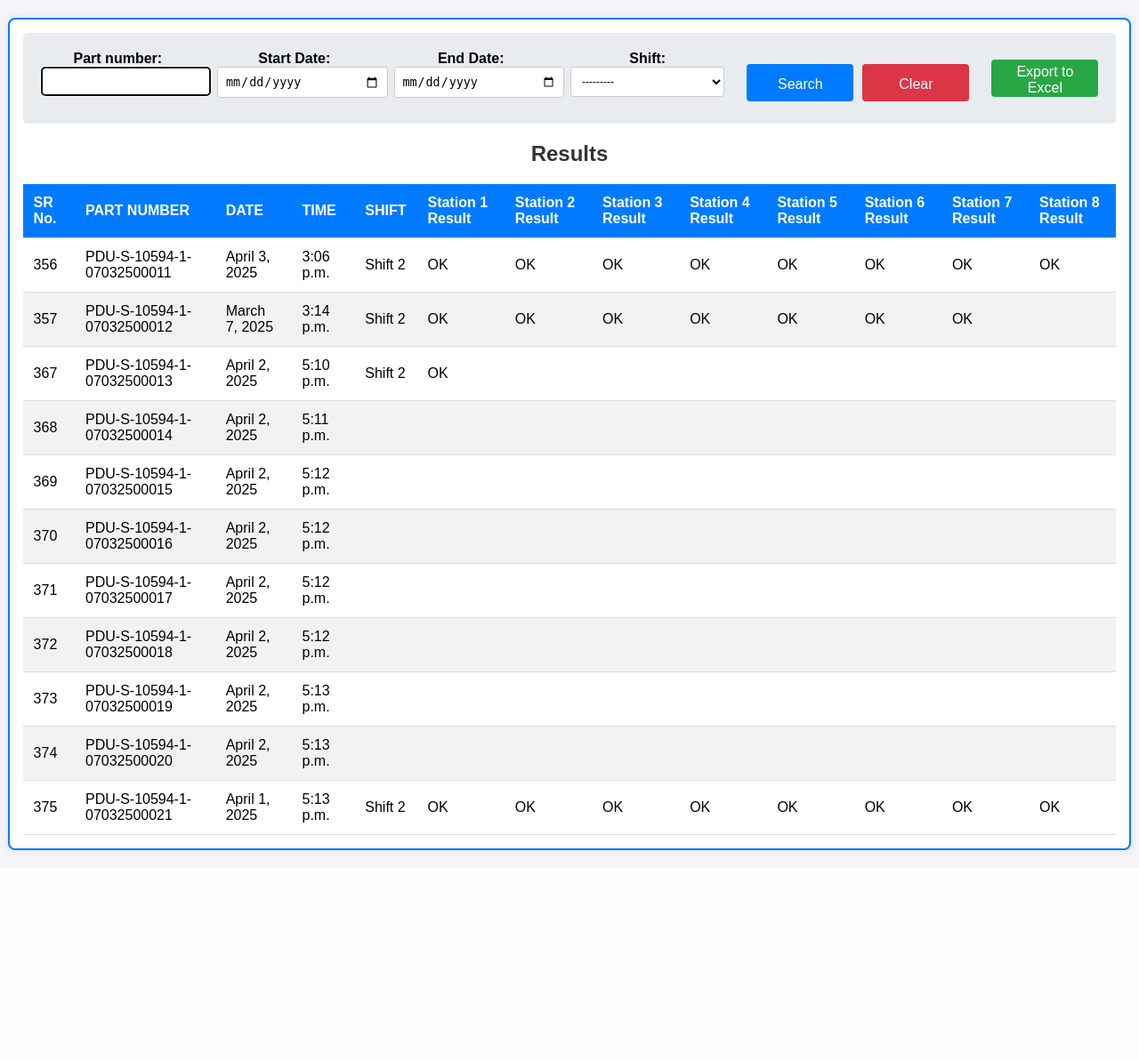
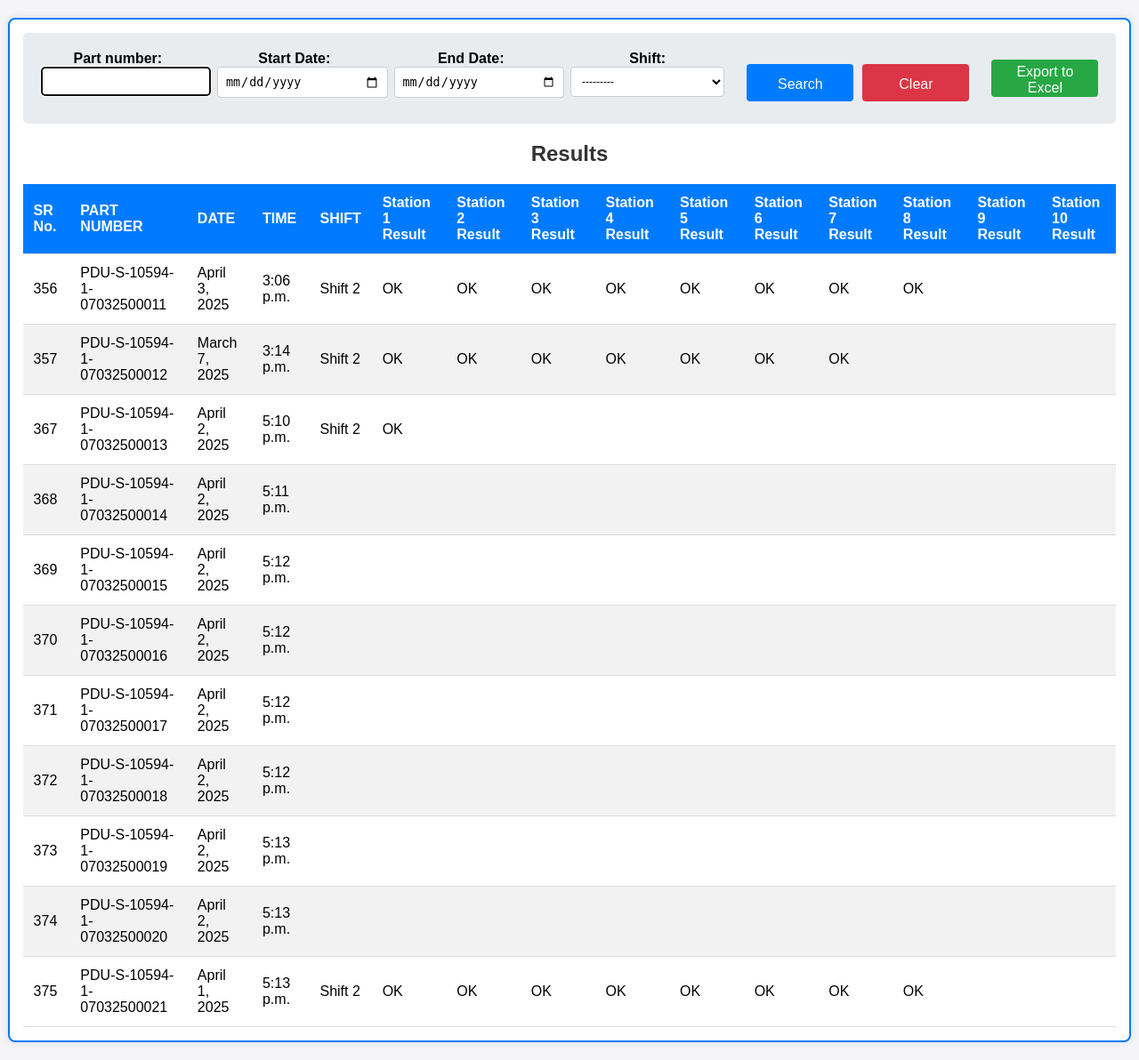
Before and after one commit to Rahul-1111/Traceability_Jamdade, a Django app: page /search/ in a window 1280 px wide. Shown: the part 82-1274 px from the top of the page at 89% size. Before the commit the page ends 1044 px from the top, so only its background shows below. Run offline with Django 5.2, Linux system fonts and the light colour scheme; data comes from the database, SQL or seed files in the repository; both versions use the stored data as it was after the commit.

Commit message:
add st 9 & 10

```diff
--- a/track/models.py
+++ b/track/models.py
@@ -6,14 +6,26 @@ class TraceabilityData(models.Model):
     date = models.DateField()  # Date of entry
     time = models.TimeField()  # Time of entry
     shift = models.CharField(max_length=10, null=True, blank=True)  # Shift (e.g., A, B, C)
+    st1_time = models.TimeField(null=True, blank=True)
     st1_result = models.CharField(max_length=10, null=True, blank=True)  # Station 1 Result
+    st2_time = models.TimeField(null=True, blank=True)
     st2_result = models.CharField(max_length=10, null=True, blank=True)  # Station 2 Result
+    st3_time = models.TimeField(null=True, blank=True)
     st3_result = models.CharField(max_length=10, null=True, blank=True)  # Station 3 Result
+    st4_time = models.TimeField(null=True, blank=True)
     st4_result = models.CharField(max_length=10, null=True, blank=True)  # Station 4 Result
+    st5_time = models.TimeField(null=True, blank=True)
     st5_result = models.CharField(max_length=10, null=True, blank=True)  # Station 5 Result
+    st6_time = models.TimeField(null=True, blank=True)
     st6_result = models.CharField(max_length=10, null=True, blank=True)  # Station 6 Result
+    st7_time = models.TimeField(null=True, blank=True)
     st7_result = models.CharField(max_length=10, null=True, blank=True)  # Station 7 Result
+    st8_time = models.TimeField(null=True, blank=True)
     st8_result = models.CharField(max_length=10, null=True, blank=True)  # Station 8 Result
+    st9_time = models.TimeField(null=True, blank=True)
+    st9_result = models.CharField(max_length=10, null=True, blank=True)  # Station 7 Result
+    st10_time = models.TimeField(null=True, blank=True)
+    st10_result = models.CharField(max_length=10, null=True, blank=True)  # Station 8 Result
 
     def __str__(self):
         return f"{self.sr_no} - {self.part_number}"
--- a/track/plc_utils.py
+++ b/track/plc_utils.py
@@ -156,6 +156,7 @@ def process_station(station):
                 continue
 
             setattr(obj, f"{station}_result", result_value)
+            setattr(obj, f"{station}_time", datetime.now().time())  # ✅ Save the current time for the station
             obj.save()
             logger.info(f"✅ {station}: Updated DB with result '{result_value}'")
 
--- a/track/templates/track/combined_page.html
+++ b/track/templates/track/combined_page.html
@@ -196,6 +196,8 @@
                         <th>Station 6 Result</th>
                         <th>Station 7 Result</th>
                         <th>Station 8 Result</th>
+                        <th>Station 9 Result</th>
+                        <th>Station 10 Result</th>
                     </tr>
                 </thead>
                 <tbody id="torque-table-body">
@@ -235,6 +237,8 @@
                                 <td>${row.st6_result ?? ''}</td>
                                 <td>${row.st7_result ?? ''}</td>
                                 <td>${row.st8_result ?? ''}</td>
+                                <td>${row.st9_result ?? ''}</td>
+                                <td>${row.st10_result ?? ''}</td>
                             </tr>
                         `;
                         tableBody.innerHTML += tableRow;
--- a/track/templates/track/search_parts.html
+++ b/track/templates/track/search_parts.html
@@ -205,6 +205,8 @@
                     <th>Station 6 Result</th>
                     <th>Station 7 Result</th>
                     <th>Station 8 Result</th>
+                    <th>Station 9 Result</th>
+                    <th>Station 10 Result</th>
                 </tr>
             </thead>
             <tbody>
@@ -223,6 +225,8 @@
                         <td>{{ data.st6_result|default_if_none:"" }}</td>
                         <td>{{ data.st7_result|default_if_none:"" }}</td>
                         <td>{{ data.st8_result|default_if_none:"" }}</td>
+                        <td>{{ data.st9_result|default_if_none:"" }}</td>
+                        <td>{{ data.st10_result|default_if_none:"" }}</td>
                     </tr>
                 {% empty %}
                     <tr>
--- a/track/views.py
+++ b/track/views.py
@@ -109,13 +109,15 @@ def fetch_torque_data(request):
             Q(st3_result="NOT OK") | Q(st4_result="NOT OK") |
             Q(st5_result="NOT OK") | Q(st6_result="NOT OK") |
             Q(st7_result="NOT OK") | Q(st8_result="NOT OK") |
+            Q(st9_result="NOT OK") | Q(st10_result="NOT OK") |
             Q(st1_result__isnull=True) | Q(st2_result__isnull=True) |
             Q(st3_result__isnull=True) | Q(st4_result__isnull=True) |
             Q(st5_result__isnull=True) | Q(st6_result__isnull=True) |
             Q(st7_result__isnull=True) | Q(st8_result__isnull=True) |
+            Q(st9_result__isnull=True) | Q(st10_result__isnull=True) |
             Q(st1_result="") | Q(st2_result="") | Q(st3_result="") |
             Q(st4_result="") | Q(st5_result="") | Q(st6_result="") |
-            Q(st7_result="") | Q(st8_result="")
+            Q(st7_result="") | Q(st8_result="") | Q(st9_result="") | Q(st10_result="")
         )
 
         # Retrieve the latest 10 records, ordered by date and time in descending order
@@ -138,6 +140,8 @@ def fetch_torque_data(request):
                 "st6_result": item.st6_result,
                 "st7_result": item.st7_result,
                 "st8_result": item.st8_result,
+                "st9_result": item.st9_result,
+                "st10_result": item.st10_result,
             }
             for item in combined_data
         ]
@@ -159,7 +163,7 @@ def export_parts_to_excel(request):
     # Convert queryset to DataFrame
     data = trace_filter.qs.values(
         'sr_no', 'part_number', 'date', 'time', 'shift',
-        'st1_result', 'st2_result', 'st3_result', 'st4_result', 'st5_result'
+        'st1_result', 'st2_result', 'st3_result', 'st4_result', 'st5_result', 'st6_result', 'st7_result', 'st8_result', 'st9_result', 'st10_result'
     )
     df = pd.DataFrame(data)
 
```
Also changed, not shown: db.sqlite3, track/migrations/0003_traceabilitydata_st10_result_and_more.py (added).
